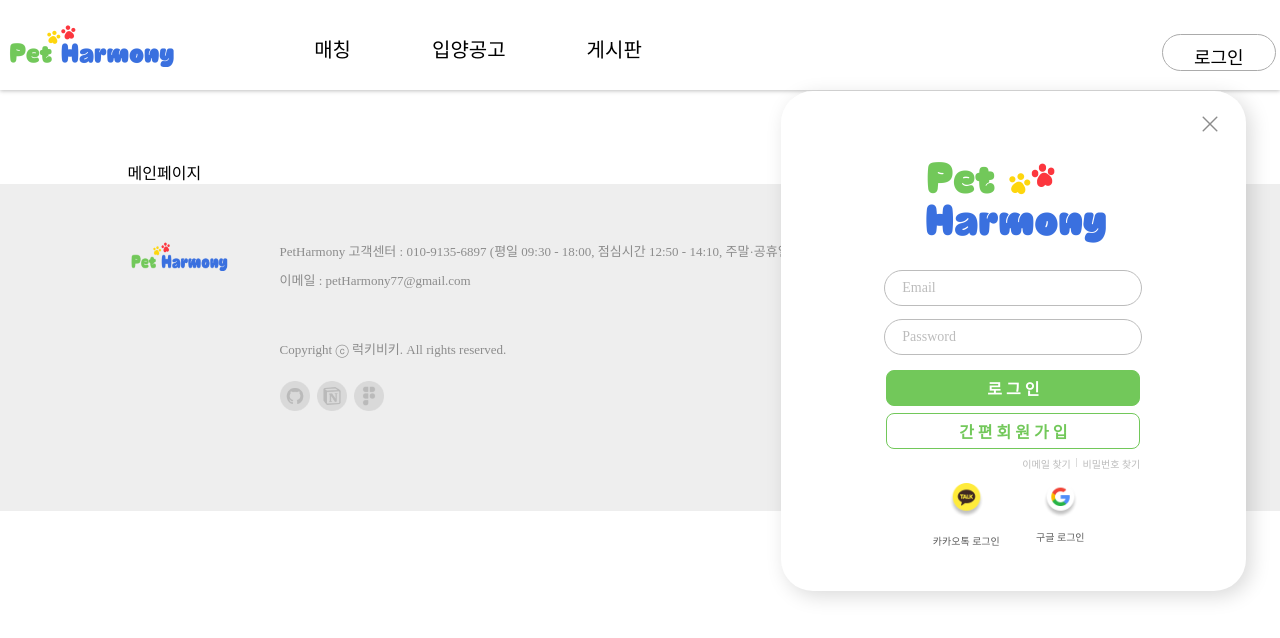
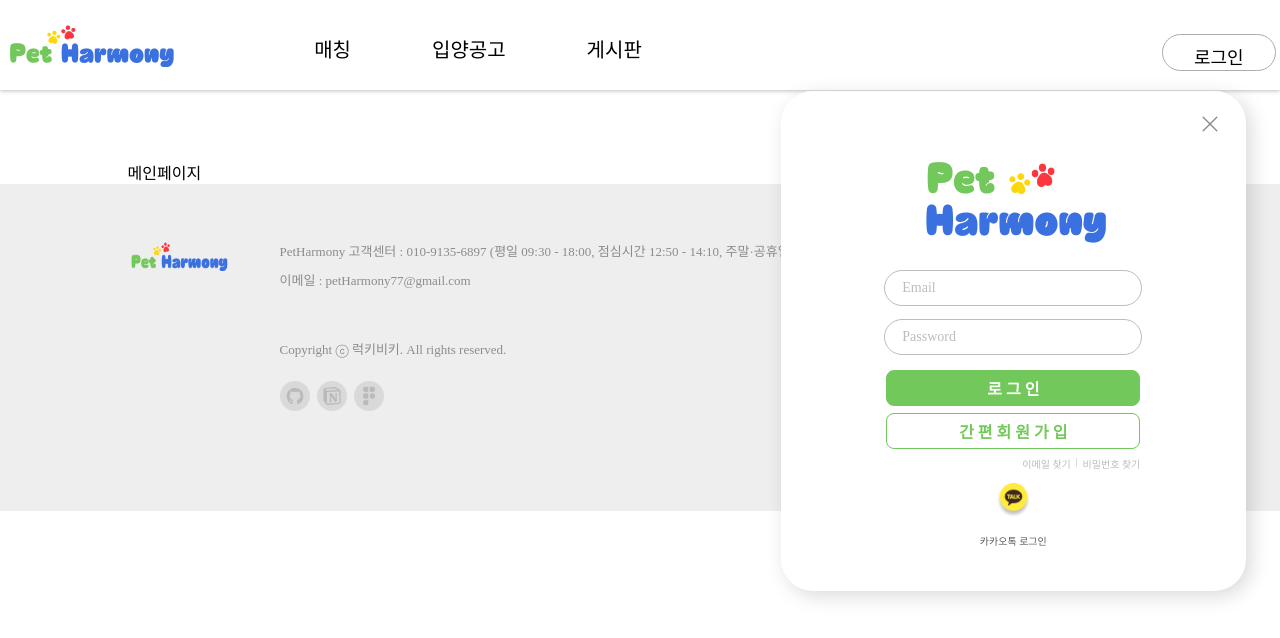
Before and after one commit to Lucky-Vicky-PetHarmony/Frontend, a React (Create React App) app in the folder petharmony/: page / in a window 1280 px wide. Both pictures are taken after a click on the button "로그인". Shown: the top 638 px of the page. Built offline with nearby package versions, Linux system fonts and the light colour scheme; no server answers.

Commit message:
chore: 구글 로그인 삭제

```diff
--- a/petharmony/src/common/button/components/LoginJoinButton.jsx
+++ b/petharmony/src/common/button/components/LoginJoinButton.jsx
@@ -2,7 +2,6 @@ import React from "react";
 import "../../../common.css";
 import "../styles/LoginJoinButton.css";
 import kakao from "../../../login/assets/kakaoLogo.png";
-import google from "../../../login/assets/googleLogo.png";
 
 const LoginJoinButton = ({ mode, onClick }) => {
     const REST_API_KEY = process.env.REACT_APP_REST_API_KEY;
@@ -12,7 +11,6 @@ const LoginJoinButton = ({ mode, onClick }) => {
     const isLoginMode = mode === "login";
     const isJoinFormMode = mode === "joinForm";
     const isKakaoMode = mode === "kakao";
-    const isGoogleMode = mode === "google";
     const isJoinMode = mode === "join";
 
     const getButtonClass = () => {
@@ -20,7 +18,7 @@ const LoginJoinButton = ({ mode, onClick }) => {
         if (isLoginMode) classes += " login_mode";
         if (isJoinFormMode) classes += " join_form_mode";
         if (isJoinMode) classes += " join_mode";
-        if (isKakaoMode || isGoogleMode) classes = "social_button";
+        if (isKakaoMode) classes = "social_button";
         return classes;
     };
 
@@ -37,11 +35,6 @@ const LoginJoinButton = ({ mode, onClick }) => {
                     </div>
                     <span>카카오톡 로그인</span>
                 </div>
-            ) : isGoogleMode ? (
-                <div className="ljb_set">
-                    <img src={google} alt="구글 로그인" />
-                    <span>구글 로그인</span>
-                </div>
             ) : isJoinMode ? (
                 <p>회 원 가 입</p>
             ) : <></>
--- a/petharmony/src/login/components/LoginModal.jsx
+++ b/petharmony/src/login/components/LoginModal.jsx
@@ -106,9 +106,6 @@ const LoginModal = () => {
                 <LoginJoinButton
                     mode="kakao"
                 />
-                <LoginJoinButton
-                    mode="google"
-                />
             </div>
         </div>
     )
--- a/petharmony/src/login/styles/LoginModal.css
+++ b/petharmony/src/login/styles/LoginModal.css
@@ -71,10 +71,6 @@
 .lm_social {
     position: absolute;
     top: 392px;
-    display: flex;
-    justify-content: space-between;
-    width: 163px;
-    height: 57px;
 }
 
 .lm_find_btn:active {
```
